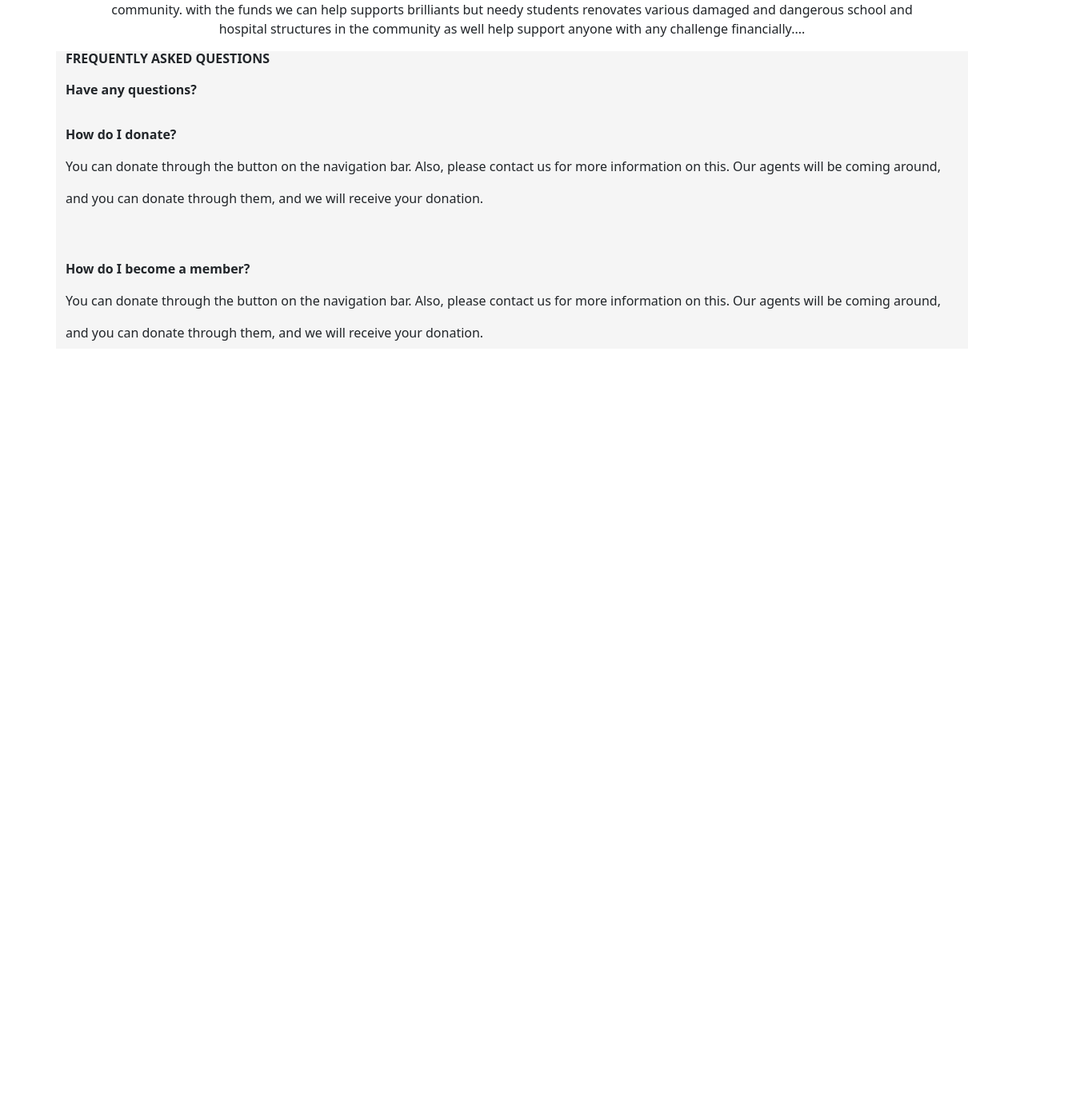
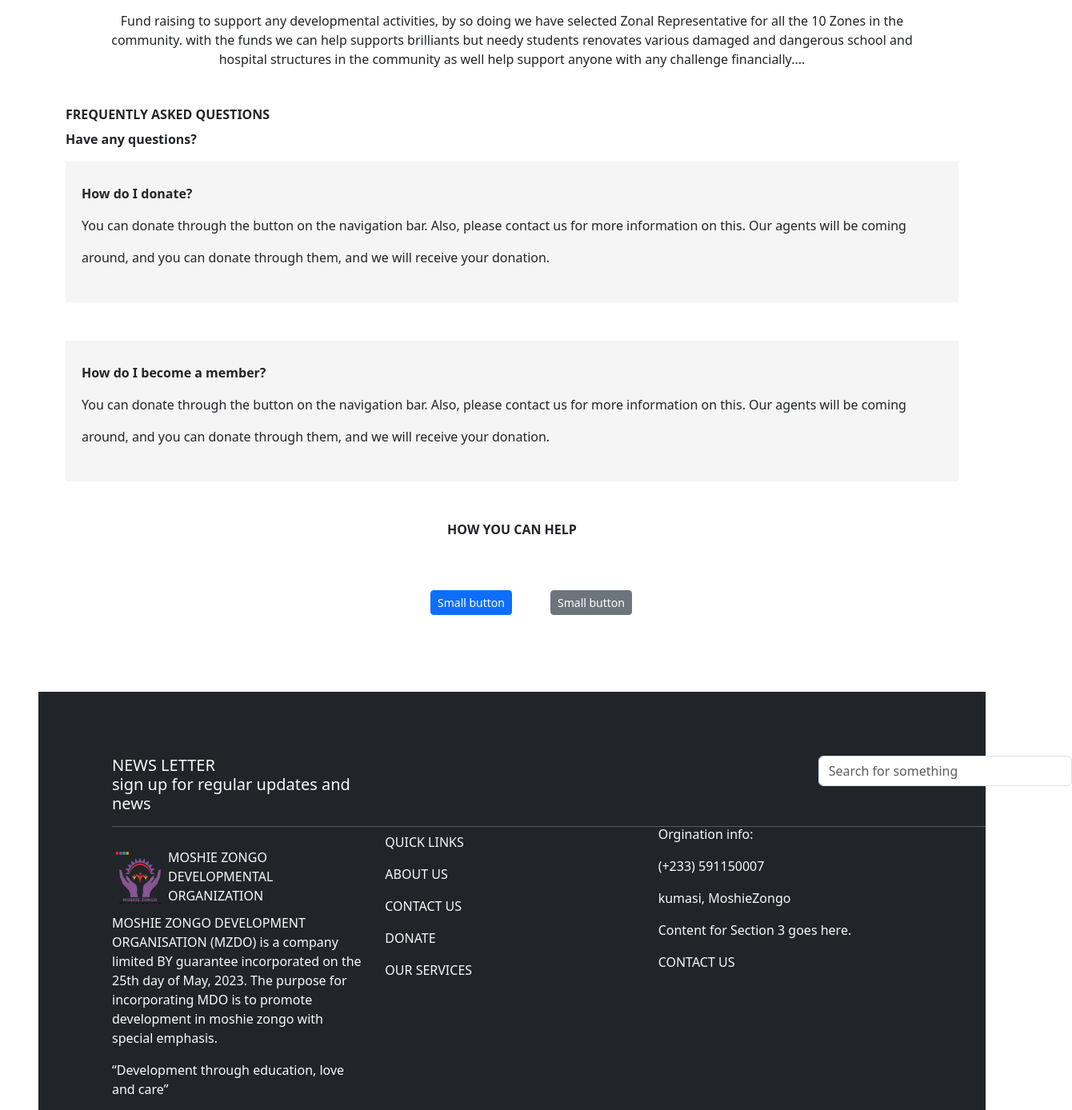
Before and after one commit to Namibra-Devs/MZDO-WEBSITE, a React (Vite) app: page / in a window 1280 px wide. Shown: the part 3899-5287 px from the top of the page at 80% size, 1340 px wide, since content can reach past the window. Before the commit the page ends 4383 px from the top, so only its background shows below. Built offline with nearby package versions, Linux system fonts and the light colour scheme.

Commit message:
Added footer component

```diff
--- /dev/null
+++ b/src/components/Footer.jsx
@@ -0,0 +1,70 @@
+import React from 'react'
+import logo from "../assets/images/logo.png"
+import twitter from "../assets/images/twitter.png";
+import facebook from "../assets/images/facebook.png";
+import intagram from "../assets/images/intagram.png"
+
+const Footer = () => {
+  return (
+
+
+
+<footer className="footer bg-dark text-light m-5 " style={{padding:'80px', height:'70vh'}}>
+    <div className="container">
+        <div className="row">
+            <div className="col-md-4">
+                <h5>NEWS LETTER <br /> sign up for regular updates and news</h5>
+            <hr style={{width:'70rem'}} />
+
+
+                <div className="d-flex align-items-center">
+                    <img src={logo} id="logo" alt="Logo" />
+                    <span className="mr-3">MOSHIE ZONGO DEVELOPMENTAL ORGANIZATION</span>
+                </div>
+                <p>
+                    MOSHIE ZONGO DEVELOPMENT ORGANISATION (MZDO)
+                    is a company limited BY guarantee incorporated on
+                    the 25th day of May, 2023.
+                    The purpose for incorporating MDO is to promote
+                    development in moshie zongo with special emphasis.
+                </p>
+                <p>
+                    “Development through education, love and care”
+                </p>
+                <hr style={{fontSize:'3px',color:'white'}} />
+                <div className='d-flex mr-5'>
+                    <img src={twitter} className="nav-item nav-link" id="media" alt="Twitter" />
+                    <img src={facebook} className="nav-item nav-link" id="media" alt="Facebook" />
+                    <img src={intagram} className="nav-item nav-link" id="media" alt="Instagram" />
+                </div>
+                <p style={{color:'green'}}>@mzd.org</p>
+            </div>
+            <div className="col-md-4 mt-5">
+                <p className='mt-5'>QUICK LINKS</p>
+                <p>ABOUT US</p>
+                <p>CONTACT US</p>
+                <p>DONATE</p>
+                <p>OUR SERVICES</p>
+
+            </div>
+            <div className="col-md-4">
+                <input className="form-control" type="search" placeholder="Search for something" aria-label="Search" style={{ marginLeft:'200px'}} />
+
+                <p className='mt-5'>Orgination info:</p>
+                <p>(+233) 591150007</p>
+                <p>kumasi, MoshieZongo </p>
+                <p>Content for Section 3 goes here.</p>
+                <p>CONTACT US</p>
+            </div>
+        </div>
+    </div>
+</footer>
+
+
+
+
+
+  )
+}
+
+export default Footer
--- a/src/components/Navbar.jsx
+++ b/src/components/Navbar.jsx
@@ -53,14 +53,18 @@ const Navbar = () => (
         </div>
     </div>
 </div>
+<style>
+{`
+    .nav-link:hover {
+        text-decoration: none;
+        border-bottom: 4px solid green
+
+    }
+`}
+</style>
+
 </div>
 
 );
 
 export default Navbar;
-
-
-
-
-
-<input class="form-control me-2" type="search" placeholder="Search" aria-label="Search" />
--- a/src/sections/Home.jsx
+++ b/src/sections/Home.jsx
@@ -2,6 +2,7 @@
 
 import React from 'react';
 import Navbar from '../components/Navbar';
+import Footer from '../components/Footer';
 import muslimLeaders from  "../assets/images/group of-muslim-leaders.png"
 import group1 from "../assets/images/group 1.jpg"
 import group2 from "../assets/images/group 2.jpg"
@@ -276,8 +277,8 @@ const Home = () => {
           <span>Anyaano school park </span>
           <br /> <span>kumasi, Moshie Zongo </span>
           </p>
-          <button type="button" className="btn btn-primary btn-sm d-block-inline">Small button</button>
-            <button type="button" className="btn btn-secondary btn-sm d-flex">Small button</button>
+          <button type="button" className="btn btn-primary btn-sm d-flex ">Small button</button>
+            <button type="button" className="btn btn-secondary btn-sm d-flex mt-5">Small button</button>
       </div>
 
                   <div className="col col-img col-md-6 col-sm-12 col-lg-6 mt-5 ">
@@ -349,7 +350,7 @@ const Home = () => {
     </div>
 </div>
 
-<div className='' >
+<div  >
 <p className='text-center mt-5' style={{maxWidth:''}}>
 Fund raising  to support any developmental activities, by so doing we have
 selected Zonal Representative for all the 10 Zones in the <br /> community. with the
@@ -367,28 +368,32 @@ and dangerous school and <br /> hospital structures in
 
 
 </div>
+<div className='container mt-5' style={{ marginTop:'20px'}}>
+<h6 className='mt-5' style={{fontWeight:'700',}}>FREQUENTLY ASKED QUESTIONS </h6>
+    <p style={{fontWeight:'700'}}>Have any questions?</p>
+  <div className='mb-5' style={{marginBottom:'20px', lineHeight:'1.5', backgroundColor:'whitesmoke',padding:'20px',lineHeight:'40px'}}>
 
-
-<div className='container mt5' style={{backgroundColor:'whitesmoke'}}>
-
-
-  <div className='mb-5' style={{marginBottom:'20px',lineHeight:'40px'}}>
-  <h6 style={{fontWeight:'900'}}>FREQUENTLY ASKED QUESTIONS </h6>
-  <p style={{fontWeight:'900'}}>Have any questions?</p>{/* Increased margin with marginBottom style */}
     <p>
-      <span style={{fontWeight:'900'}}>How do I donate?</span> <br />
+      <span style={{fontWeight:'700'}}>How do I donate?</span> <br />
       You can donate through the button on the navigation bar. Also, please contact us for more information on this. Our agents will be coming around, and you can donate through them, and we will receive your donation.
     </p>
   </div>
 
-  <div className='mb-5' style={{backgroundColor:'whitesmoke', marginBottom:'20px,', lineHeight:'40px'}}> {/* Increased margin with marginBottom style */}
+  <div className='mb-5' style={{backgroundColor:'whitesmoke', marginBottom:'20px', lineHeight:'1.5', marginTop:'20px', padding:'20px' ,lineHeight:'40px'}}> {/* Increased margin with marginTop */}
     <p>
-      <span className='mt-5' style={{fontWeight:'900'}}>How do I become a member?</span> <br />
+      <span className='mt-5' style={{fontWeight:'700'}}>How do I become a member?</span> <br />
       You can donate through the button on the navigation bar. Also, please contact us for more information on this. Our agents will be coming around, and you can donate through them, and we will receive your donation.
     </p>
   </div>
+</div>
+<div className='container text-center' style={{fontWeight:'700'}}>
+  <p>HOW YOU CAN HELP</p>
+  <button type="button" className="btn btn-primary btn-sm d-block-inline m-5" >Small button</button>
+   <button type="button" className="btn btn-secondary btn-sm ">Small button</button>
 
 </div>
+
+<Footer />
 
 
 </div>
```
